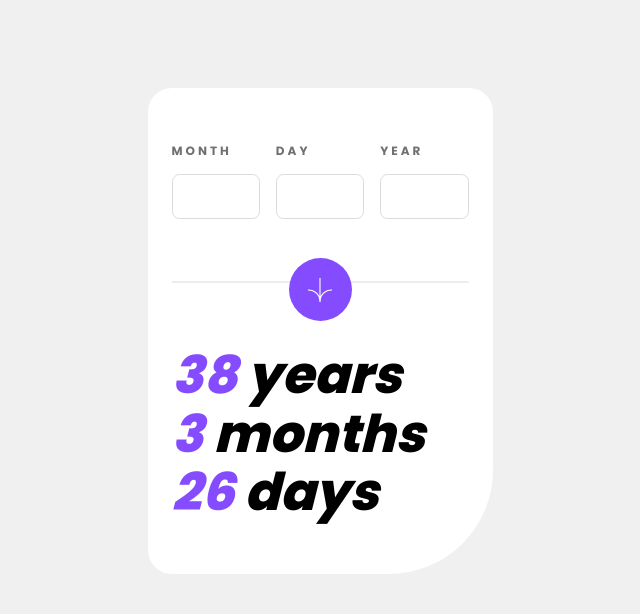
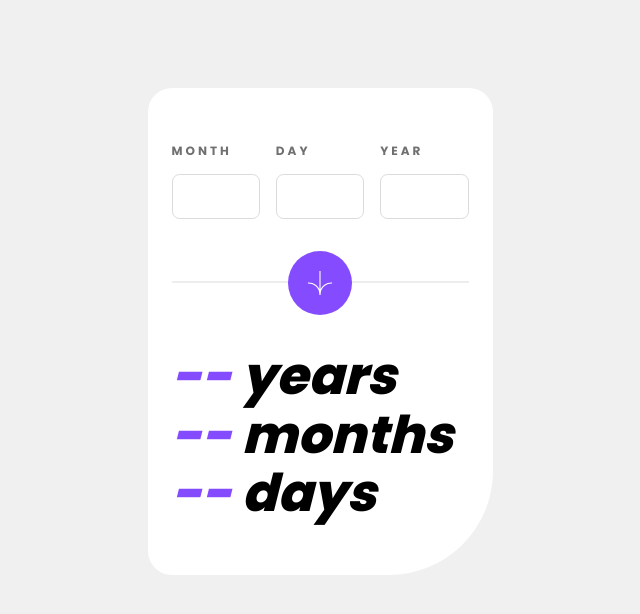
Before and after one commit to danheecho1/FEM_age-calculator-app, a Next.js app: page / in a window 1280 px wide. Shown: the top 614 px of the page, without its empty margins (320-960 px from the left). Built offline with nearby package versions, Linux system fonts and the light colour scheme.

Commit message:
Minor changes to css due to submit icon changing from div to button. Updated page.tsx with the logic for calculating age as well as displaying calculated age using useRef.

```diff
--- a/app/page.module.css
+++ b/app/page.module.css
@@ -49,21 +49,23 @@
   opacity: 0;
 }
 
-.buttonDiv {
+.button {
   background-color: hsl(var(--clr-purple));
   border-radius: 50%;
+  border: none;
   padding: 0.375em;
-  width: 63px;
-  height: 63px;
+  width: 64px;
+  height: 64px;
   position: relative;
-  bottom: 25px;
+  bottom: 32px;
   margin: 0 auto;
   display: flex;
   justify-content: center;
   align-items: center;
+  cursor: pointer;
 }
 
-.buttonDiv__image {
+.button__image {
   transform: scale(0.55);
 }
 
--- a/app/page.tsx
+++ b/app/page.tsx
@@ -1,39 +1,145 @@
+"use client";
+
+import { useRef } from "react";
 import Image from "next/image";
 import styles from "./page.module.css";
 import arrow from "../public/assets/images/icon-arrow.svg";
 
 export default function Home() {
+	const yearsSpanRef = useRef<HTMLSpanElement>(null);
+	const monthsSpanRef = useRef<HTMLSpanElement>(null);
+	const daysSpanRef = useRef<HTMLSpanElement>(null);
+
+	const handleSubmit = (e: React.FormEvent<HTMLFormElement>) => {
+		e.preventDefault();
+		let form: HTMLFormElement = e.currentTarget;
+		let formData: FormData = new FormData(form);
+		let today: Date = new Date();
+		let currentYear: number = today.getFullYear();
+		let currentMonth: number = today.getMonth() + 1;
+		let currentDay: number = today.getDate();
+		let birthYear: number = Number(formData.get("birthYear")) ?? 0;
+		let birthMonth: number = Number(formData.get("birthMonth")) ?? 0;
+		let birthDay: number = Number(formData.get("birthDay")) ?? 0;
+
+		let ageDay =
+			currentDay > birthDay
+				? currentDay - birthDay
+				: currentDay + 30 - birthDay;
+		let ageMonth =
+			currentDay > birthDay
+				? currentMonth > birthMonth
+					? currentMonth - birthMonth
+					: currentMonth + 12 - birthMonth
+				: currentMonth - 1 - birthMonth;
+		let ageYear =
+			currentMonth < birthMonth
+				? currentYear - birthYear - 1
+				: currentYear - birthYear;
+
+		console.log(
+			"I'm",
+			ageYear,
+			"years",
+			ageMonth,
+			"months, and",
+			ageDay,
+			"days old."
+		);
+		if (yearsSpanRef.current)
+			yearsSpanRef.current.textContent = ageYear.toString();
+		if (monthsSpanRef.current)
+			monthsSpanRef.current.textContent = ageMonth.toString();
+		if (daysSpanRef.current)
+			daysSpanRef.current.textContent = ageDay.toString();
+	};
+
 	return (
 		<div className={styles.container}>
-			<div className={styles.birthdayDiv}>
+			<form
+				className={styles.birthdayDiv}
+				id="birthday"
+				onSubmit={handleSubmit}>
 				<div className={styles.birthdayDiv__monthDiv}>
-					<label htmlFor="month" className={styles.birthdayDiv__monthDiv__label}>MONTH</label>
-					<input type="text" name="month" id="month" className={styles.birthdayDiv__monthDiv__input}/>
-					<p className={styles.birthdayDiv__monthDiv__errorMessage}>Must be a valid month</p>
+					<label
+						htmlFor="birthMonth"
+						className={styles.birthdayDiv__monthDiv__label}>
+						MONTH
+					</label>
+					<input
+						type="text"
+						name="birthMonth"
+						id="birthMonth"
+						className={styles.birthdayDiv__monthDiv__input}
+					/>
+					<p className={styles.birthdayDiv__monthDiv__errorMessage}>
+						Must be a valid month
+					</p>
 				</div>
 				<div className={styles.birthdayDiv__dayDiv}>
-					<label htmlFor="" className={styles.birthdayDiv__dayDiv__label}>DAY</label>
-					<input type="text" className={styles.birthdayDiv__dayDiv__input}/>
-					<p className={styles.birthdayDiv__dayDiv__errorMessage}>Must be a valid day</p>
+					<label
+						htmlFor="birthDay"
+						className={styles.birthdayDiv__dayDiv__label}>
+						DAY
+					</label>
+					<input
+						type="text"
+						name="birthDay"
+						id="birthDay"
+						className={styles.birthdayDiv__dayDiv__input}
+					/>
+					<p className={styles.birthdayDiv__dayDiv__errorMessage}>
+						Must be a valid day
+					</p>
 				</div>
 				<div className={styles.birthdayDiv__yearDiv}>
-					<label htmlFor="" className={styles.birthdayDiv__yearDiv__label}>YEAR</label>
-					<input type="text" className={styles.birthdayDiv__yearDiv__input}/>
-					<p className={styles.birthdayDiv__yearDiv__errorMessage}>Must be a valid year</p>
+					<label
+						htmlFor="birthYear"
+						className={styles.birthdayDiv__yearDiv__label}>
+						YEAR
+					</label>
+					<input
+						type="text"
+						name="birthYear"
+						id="birthYear"
+						className={styles.birthdayDiv__yearDiv__input}
+					/>
+					<p className={styles.birthdayDiv__yearDiv__errorMessage}>
+						Must be a valid year
+					</p>
 				</div>
-			</div>
-			<div className={styles.buttonDiv}>
-				<Image src={arrow} alt="Calculate button" className={styles.buttonDiv__image} />
-			</div>
+			</form>
+			<button className={styles.button} form="birthday">
+				<Image
+					src={arrow}
+					alt="Calculate button"
+					className={styles.button__image}
+				/>
+			</button>
 			<div className={styles.resultDiv}>
 				<p className={styles.resultDiv__years}>
-					<span className={styles.resultDiv__years__number}>38</span> years
+					<span
+						ref={yearsSpanRef}
+						className={styles.resultDiv__years__number}>
+						--
+					</span>{" "}
+					years
 				</p>
 				<p className={styles.resultDiv__months}>
-					<span className={styles.resultDiv__months__number}>3</span> months
+					<span
+						ref={monthsSpanRef}
+						className={styles.resultDiv__months__number}>
+						--
+					</span>{" "}
+					months
 				</p>
 				<p className={styles.resultDiv__days}>
-					<span className={styles.resultDiv__days__number}>26</span> days
+					<span
+						ref={daysSpanRef}
+						className={styles.resultDiv__days__number}>
+						--
+					</span>{" "}
+					days
 				</p>
 			</div>
 		</div>
```
